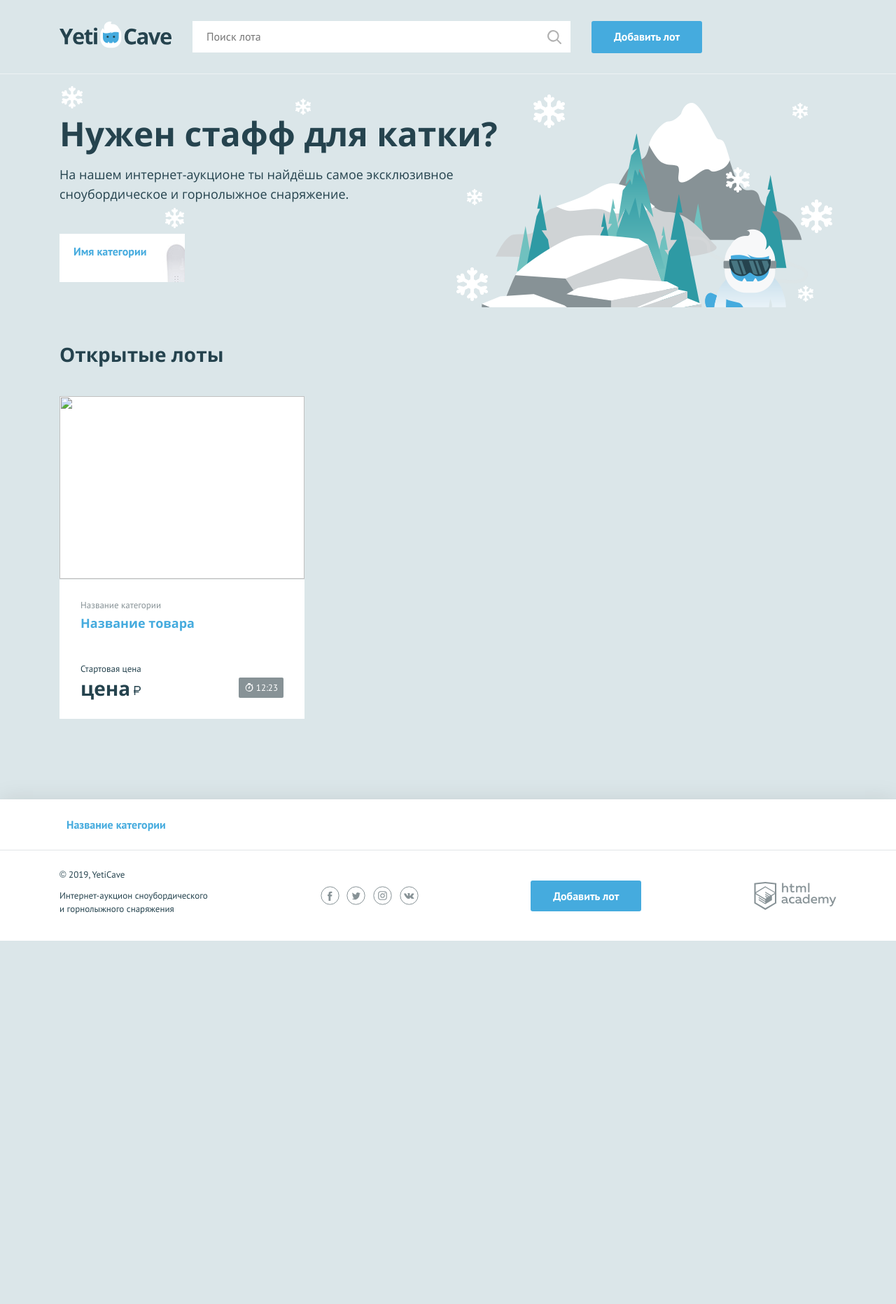
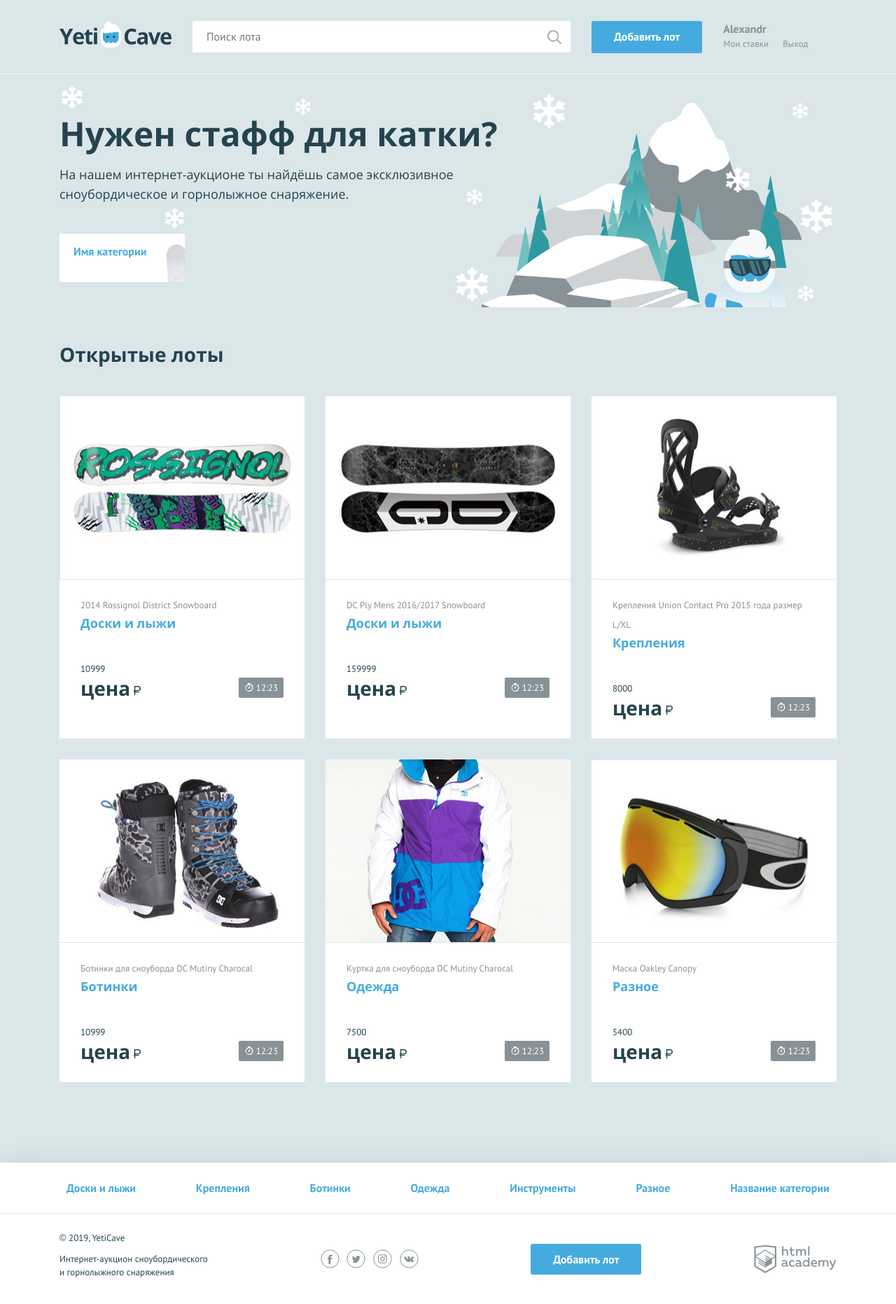
Before and after one commit to alex-ermmm/897867-yeticave-9, a PHP site: page / in a window 1280 px wide. Shown: the whole page at 70% size. Before the commit the page ends 1344 px from the top, so only its background shows below. Run offline with PHP 8.4, Linux system fonts and the light colour scheme.

Commit message:
Довел до 2.1
1. Внес отображение потерянного  пользователя.
2. Отображение разделов
3. Отображение меню

```diff
--- a/index.php
+++ b/index.php
@@ -1,7 +1,7 @@
 <?php
 $is_auth = rand(0, 1);
 
-$user_name = ''; // укажите здесь ваше имя
+$user_name = 'Alexandr';// укажите здесь ваше имя
 ?>
 <!DOCTYPE html>
 <html lang="ru">
@@ -27,9 +27,23 @@
         <a class="main-header__add-lot button" href="pages/add-lot.html">Добавить лот</a>
 
         <nav class="user-menu">
-
+        <?if($is_auth == 1): ?>
+            <div class="user-menu__logged">
+                <p><?=$user_name?></p>
+                <a class="user-menu__bets" href="pages/my-bets.html">Мои ставки</a>
+                <a class="user-menu__logout" href="#">Выход</a>
+            </div>
+        <?else:?>
+            <ul class="user-menu__list">
+               <li class="user-menu__item">
+                  <a href="#">Регистрация</a>
+               </li>
+               <li class="user-menu__item">
+                 <a href="#">Вход</a>
+               </li>
+            </ul>
+        <?endif;?>
         <!-- здесь должен быть PHP код для показа меню и данных пользователя -->
-
         </nav>
     </div>
 </header>
@@ -39,7 +53,9 @@
         <h2 class="promo__title">Нужен стафф для катки?</h2>
         <p class="promo__text">На нашем интернет-аукционе ты найдёшь самое эксклюзивное сноубордическое и горнолыжное снаряжение.</p>
         <ul class="promo__list">
-            <!--заполните этот список из массива категорий-->
+            <?php
+            	$category = array('Доски и лыжи', 'Крепления', 'Ботинки', 'Одежда', 'Инструменты', 'Разное' );
+            ?>
             <li class="promo__item promo__item--boards">
                 <a class="promo__link" href="pages/all-lots.html">Имя категории</a>
             </li>
@@ -51,16 +67,29 @@
         </div>
         <ul class="lots__list">
             <!--заполните этот список из массива с товарами-->
+            <?php
+            	$items = array(
+			            		array ('2014 Rossignol District Snowboard', 'Доски и лыжи', '10999', 'img/lot-1.jpg'),
+			            		array ('DC Ply Mens 2016/2017 Snowboard', 'Доски и лыжи', '159999', 'img/lot-2.jpg'),
+			            		array ('Крепления Union Contact Pro 2015 года размер L/XL', 'Крепления', '8000', 'img/lot-3.jpg'),
+			            		array ('Ботинки для сноуборда DC Mutiny Charocal', 'Ботинки', '10999', 'img/lot-4.jpg'),
+			            		array ('Куртка для сноуборда DC Mutiny Charocal', 'Одежда', '7500', 'img/lot-5.jpg'),
+			            		array ('Маска Oakley Canopy', 'Разное', '5400', 'img/lot-6.jpg')
+			            		);?>
+            <?php
+
+            	foreach ($items as list($cat_item, $cat_name, $cat_price, $cat_image))
+            		{?>
 			            <li class="lots__item lot">
 			                <div class="lot__image">
-                    <img src="" width="350" height="260" alt="">
+			                    <img src="<?=$cat_image?>" width="350" height="260" alt="">
 			                </div>
 			                <div class="lot__info">
-                    <span class="lot__category">Название категории</span>
-                    <h3 class="lot__title"><a class="text-link" href="pages/lot.html">Название товара</a></h3>
+			                    <span class="lot__category"><?=$cat_item?></span>
+			                    <h3 class="lot__title"><a class="text-link" href="pages/lot.html"><?=$cat_name?></a></h3>
 			                    <div class="lot__state">
 			                        <div class="lot__rate">
-                            <span class="lot__amount">Стартовая цена</span>
+			                            <span class="lot__amount"><?=$cat_price?></span>
 			                            <span class="lot__cost">цена<b class="rub">р</b></span>
 			                        </div>
 			                        <div class="lot__timer timer">
@@ -68,7 +97,9 @@
 			                        </div>
 			                    </div>
 			                </div>
-            </li>
+			            </li><?
+		            }
+		            ?>
         </ul>
     </section>
 </main>
@@ -78,6 +109,11 @@
     <nav class="nav">
         <ul class="nav__list container">
             <!--заполните этот список из массива категорий-->
+            <?php
+            	foreach ($category as $value) {
+            		print "<li class='nav__item'><a href='pages/all-lots.html'>".$value."</a></li>";
+            	}
+            ?>
             <li class="nav__item">
                 <a href="pages/all-lots.html">Название категории</a>
             </li>
```
Lines whose indentation alone changed are shown as unchanged.
